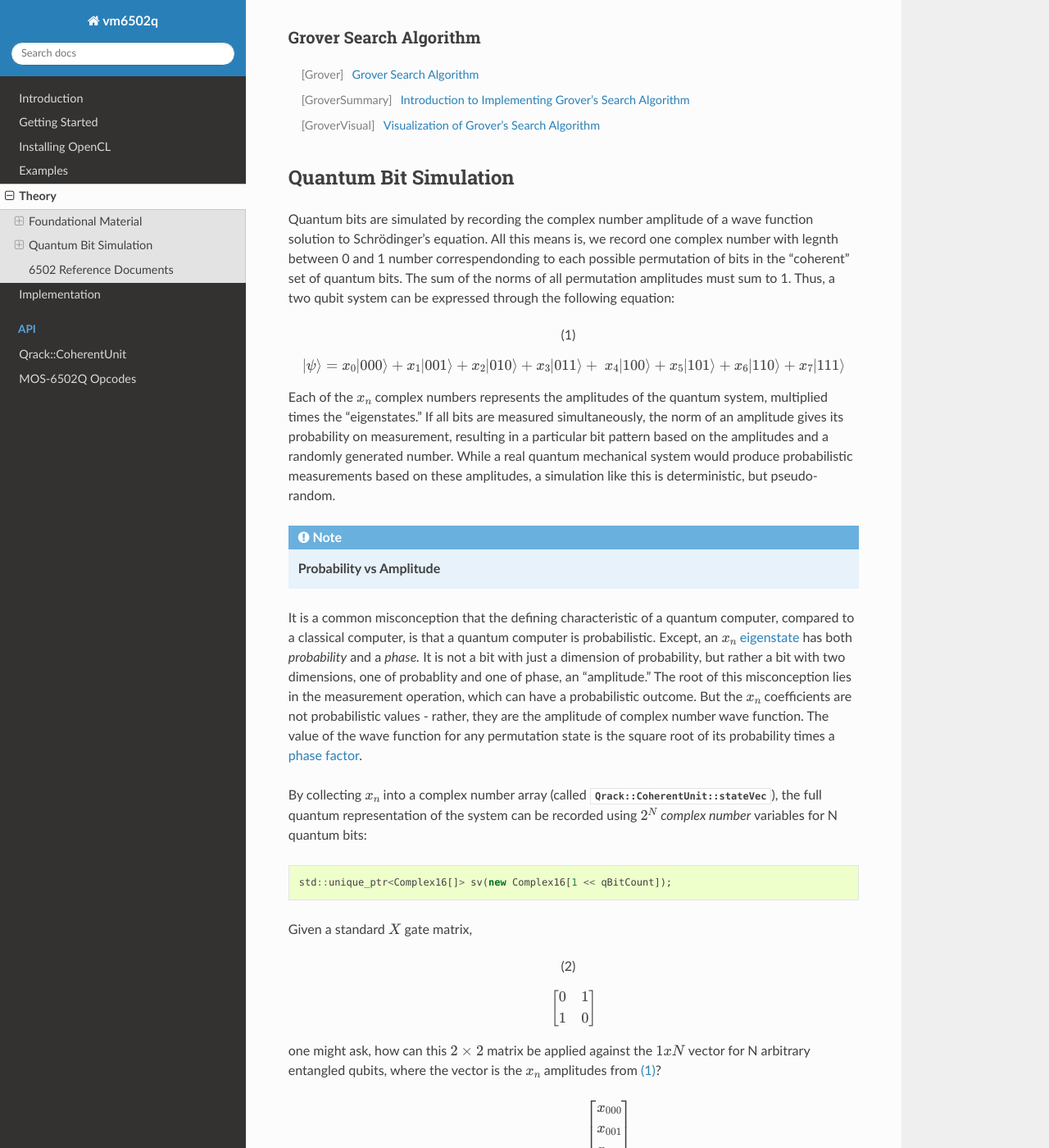
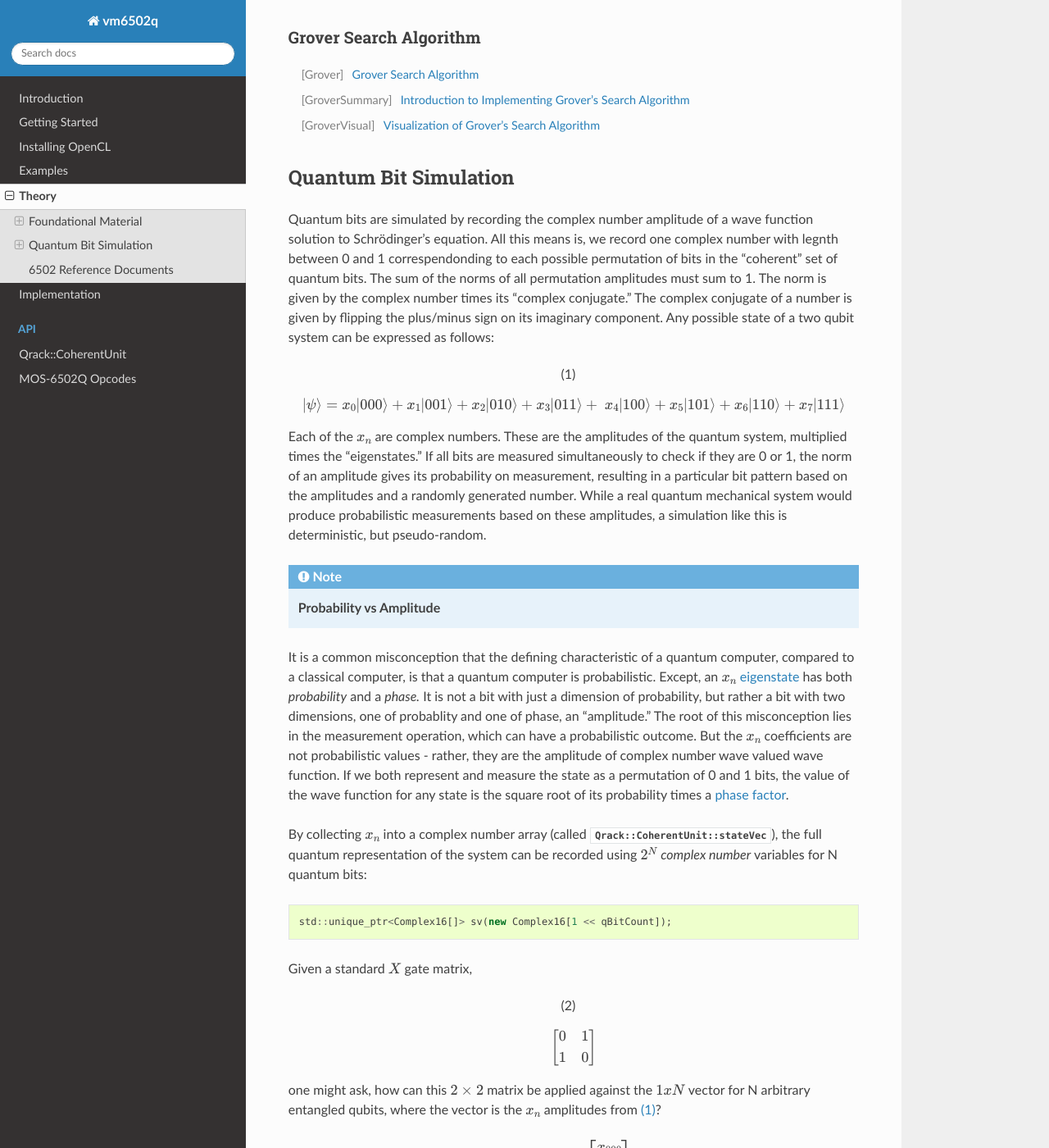
Before and after one commit to vm6502q/qrack.github.io, a Sphinx documentation site: the page built from docs/theory.rst, in a window 1280 px wide and 1400 px high, scrolled down 630 px. Shown: the whole window at 82% size. Built offline with Sphinx 7.4.7 and the Read the Docs theme 2.0.0, drawn with Linux system fonts in a browser that asks for light colours; some of the changed text lies outside the part shown.

Commit message:
Second pass at rigor

```diff
--- a/docs/theory.rst
+++ b/docs/theory.rst
@@ -27,7 +27,7 @@ Grover Search Algorithm
 Quantum Bit Simulation
 ----------------------
 
-Quantum bits are simulated by recording the complex number amplitude of a wave function solution to Schrödinger's equation. All this means is, we record one complex number with legnth between 0 and 1 number correspendonding to each possible permutation of bits in the "coherent" set of quantum bits. The sum of the norms of all permutation amplitudes must sum to 1. Thus, a two qubit system can be expressed through the following equation:
+Quantum bits are simulated by recording the complex number amplitude of a wave function solution to Schrödinger's equation. All this means is, we record one complex number with legnth between 0 and 1 correspendonding to each possible permutation of bits in the "coherent" set of quantum bits. The sum of the norms of all permutation amplitudes must sum to 1. The norm is given by the complex number times its "complex conjugate." The complex conjugate of a number is given by flipping the plus/minus sign on its imaginary component. Any possible state of a two qubit system can be expressed as follows:
 
 .. math::
    :label: 3qb_amp
@@ -35,11 +35,11 @@ Quantum bits are simulated by recording the complex number amplitude of a wave f
     \lvert\psi\rangle = x_0 \lvert 000\rangle + x_1 \lvert 001\rangle + x_2 \lvert 010\rangle + x_3 \lvert 011\rangle + \
                         x_4 \lvert 100\rangle + x_5 \lvert 101\rangle + x_6 \lvert 110\rangle + x_7 \lvert 111\rangle
 
-Each of the :math:`x_n` complex numbers represents the amplitudes of the quantum system, multiplied times the "eigenstates." If all bits are measured simultaneously, the norm of an amplitude gives its probability on measurement, resulting in a particular bit pattern based on the amplitudes and a randomly generated number.  While a real quantum mechanical system would produce probabilistic measurements based on these amplitudes, a simulation like this is deterministic, but pseudo-random.
+Each of the :math:`x_n` are complex numbers. These are the amplitudes of the quantum system, multiplied times the "eigenstates." If all bits are measured simultaneously to check if they are 0 or 1, the norm of an amplitude gives its probability on measurement, resulting in a particular bit pattern based on the amplitudes and a randomly generated number.  While a real quantum mechanical system would produce probabilistic measurements based on these amplitudes, a simulation like this is deterministic, but pseudo-random.
 
 .. note:: **Probability vs Amplitude**
 
-It is a common misconception that the defining characteristic of a quantum computer, compared to a classical computer, is that a quantum computer is probabilistic. Except, an :math:`x_n` `eigenstate <http://farside.ph.utexas.edu/teaching/qmech/Quantum/node40.html>`_ has both *probability* and a *phase.* It is not a bit with just a dimension of probability, but rather a bit with two dimensions, one of probablity and one of phase, an "amplitude."  The root of this misconception lies in the measurement operation, which can have a probabilistic outcome.  But the :math:`x_n` coefficients are not probabilistic values - rather, they are the amplitude of complex number wave function. The value of the wave function for any permutation state is the square root of its probability times a `phase factor <https://en.wikipedia.org/wiki/Phase_factor>`_.
+It is a common misconception that the defining characteristic of a quantum computer, compared to a classical computer, is that a quantum computer is probabilistic. Except, an :math:`x_n` `eigenstate <http://farside.ph.utexas.edu/teaching/qmech/Quantum/node40.html>`_ has both *probability* and a *phase.* It is not a bit with just a dimension of probability, but rather a bit with two dimensions, one of probablity and one of phase, an "amplitude."  The root of this misconception lies in the measurement operation, which can have a probabilistic outcome.  But the :math:`x_n` coefficients are not probabilistic values - rather, they are the amplitude of complex number wave valued wave function. If we both represent and measure the state as a permutation of 0 and 1 bits, the value of the wave function for any state is the square root of its probability times a `phase factor <https://en.wikipedia.org/wiki/Phase_factor>`_.
 
 By collecting :math:`x_n` into a complex number array (called :cpp:member:`Qrack::CoherentUnit::stateVec`), the full quantum representation of the system can be recorded using :math:`2^N` *complex number* variables for N quantum bits:
 
@@ -164,9 +164,9 @@ To do so, we apply a `Kronecker product <https://en.wikipedia.org/wiki/Kronecker
 
 The equation :eq:`x_3bit` swaps the amplitudes of 0 and 1 for the first bit out of three, but leave the second and third bits alone.  Using the identity matrix :math:`I` preserves the amplitudes of the :math:`x_{0nn}` and :math:`x_{1nn}` positions.  The expanded matrix in :eq:`x_3bit_3` now has the proper dimensionality to be multiplied directly against the amplitude vector.
 
-.. note:: It's important to remember here that, unlike a classical :math:`NOT` which directly inverts a bit, the :math:`X` gate swaps the *amplitudes* for the states where the qubit is 1 with the amplitudes where the qubit is 0.  So while :math:`x_{000}` and :math:`x_{100}` have particular complex number values, the position in the vector :math:`M[0]` will always correspond to the amplitude :math:`x_0` in :eq:`3qb_amp`.  If the value of :math:`M[0]` is :math:`x_{100}`, then the amplitude of the system, on measurement, resulting in :math:`\lvert000\rangle` is equal to the amplitude that the system, prior to the :math:`X` gate, would have resulted in :math:`\lvert100\rangle`.  See `Quantum Logic Gates <https://en.wikipedia.org/wiki/Quantum_logic_gate#Circuit_composition_and_entangled_states>`_ for more information.
+.. note:: It's important to remember here that, unlike a classical :math:`NOT` which directly inverts a bit, the :math:`X` gate swaps the *amplitudes* for the states where the qubit is 1 with the amplitudes where the qubit is 0.  So while :math:`x_{000}` and :math:`x_{100}` have particular complex number values, the position in the vector :math:`M[0]` will always correspond to the amplitude :math:`x_0` in :eq:`3qb_amp`.  If the value of :math:`M[0]` is :math:`\lvert100\rangle`, then a subsequent :math:'X[0]` gate would exchange :math:`x_{100}`and :math:`x_{000}` and therefore leave the state as :math:`\lvert000\rangle`.  See `Quantum Logic Gates <https://en.wikipedia.org/wiki/Quantum_logic_gate#Circuit_composition_and_entangled_states>`_ for more information.
 
-Implementing this naively would require matrices sized at :math:`2^{2x}` (as illustrated above in :eq:`x_3bit_3`) where :math:`x` is the number of qubits the gate operates on.  This rapidly grows prohibitive in memory usage, and is the primary limitation for simulating quantum systems using classical components.  Fortunately, these types of matrix operations lend themselves particularly well to both memory optimization as well as parallelization of computational cost.
+Implementing this naively would require matrices sized at :math:`2^N` for :math:`N` bits (as illustrated above in :eq:`x_3bit_3`).  This rapidly grows prohibitive in memory usage, and is the primary limitation for simulating quantum systems using classical components.  Fortunately, these types of matrix operations are easily optimized for both memory usage and parallelization.
 
 There are two immediate optimizations that can be performed.  The first is an optimization on the matrix size: by performing the math with only a :math:`2\times2` matrix, the amount of memory allocated is substantially reduced. The :cpp:func:`Qrack::CoherentUnit::Apply2x2()` method utilizes this optimization.
 
@@ -356,7 +356,7 @@ It's worth pointing out that the operation detailed in :eq:`x_3bit_opt` is heavi
     // X-gate the bit at index 0
     qReg->X(0);
 
-The second optimization to maintain separation of state vectors between bits where entanglement is not necessary.  See IBM's `article <https://www.ibm.com/blogs/research/2017/10/quantum-computing-barrier/>`_ and related `publication <https://arxiv.org/abs/1710.05867>`_ for details on how to optimize these operations in more detail.  The :cpp:class:`Qrack::CoherentUnit` register-wide operations (e.g. :cpp:func:`Qrack::CoherentUnit::X`) leverage these types of optimizations, with parallelization provided through threading and OpenCL, as supported.
+The second optimization is to maintain separation of state vectors between bits where entanglement is not necessary.  See IBM's `article <https://www.ibm.com/blogs/research/2017/10/quantum-computing-barrier/>`_ and related `publication <https://arxiv.org/abs/1710.05867>`_ for details on how to optimize these operations in more detail.  The :cpp:class:`Qrack::CoherentUnit` register-wide operations (e.g. :cpp:func:`Qrack::CoherentUnit::X`) leverage these types of optimizations, with parallelization provided through threading and OpenCL, as supported.
 
 LDA,X Unitary Matrix
 ~~~~~~~~~~~~~~~~~~~~
```
